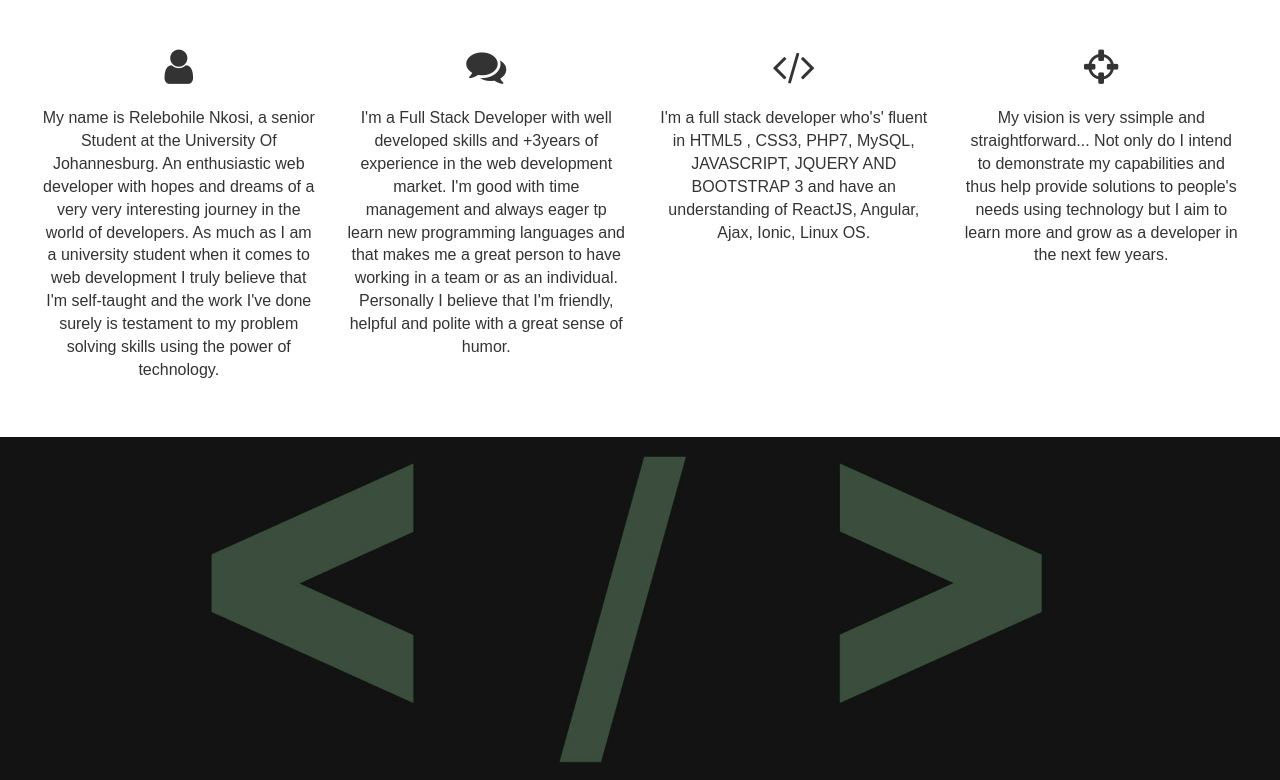
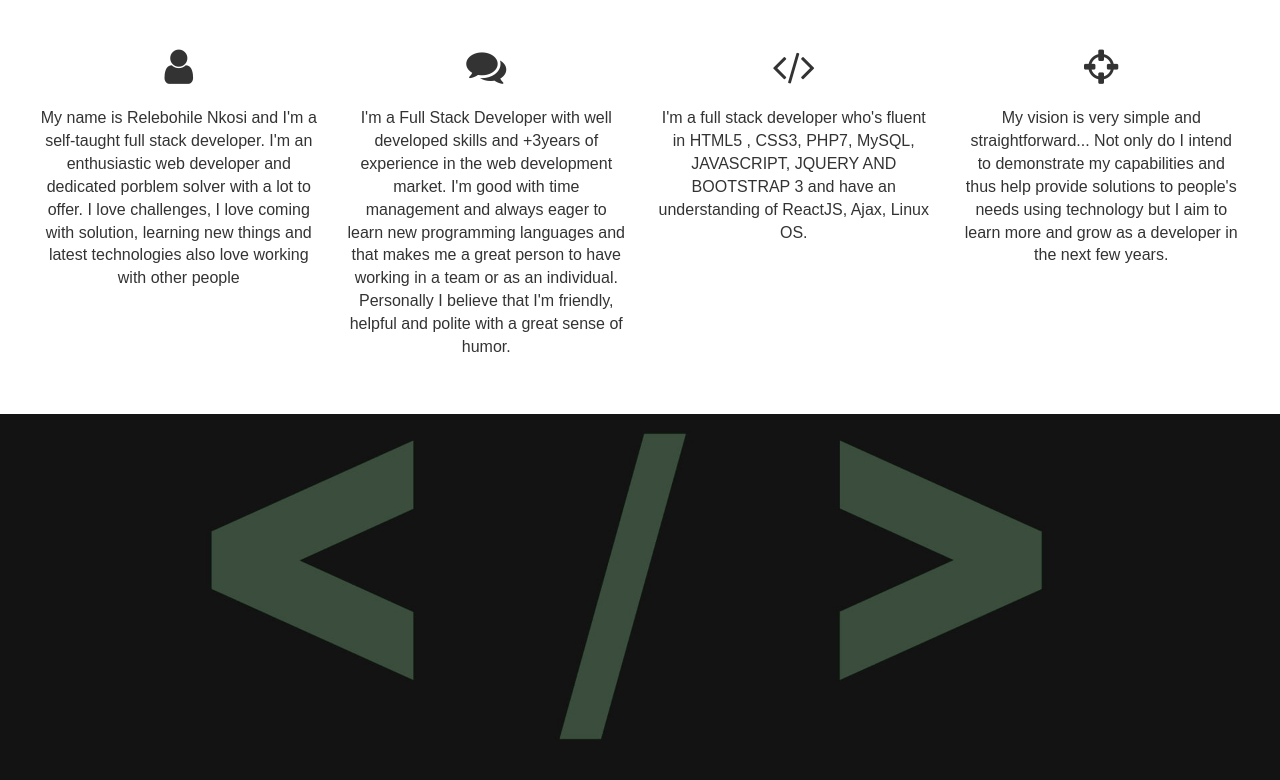
Before and after one commit to RelCode/RelCode.github.io, a plain HTML site: page rjnkosi/index.html in a window 1280 px wide. Shown: the part 1000-1780 px from the top of the page. Drawn offline with Linux system fonts and the light colour scheme.

Commit message:
Update index.html

```diff
--- a/rjnkosi/index.html
+++ b/rjnkosi/index.html
@@ -71,25 +71,25 @@
 				<div class="col-sm-3 about-me">
 					<span class="fa fa-user"></span>
 					<p>
-						My name is Relebohile Nkosi, a senior Student at the University Of Johannesburg. An enthusiastic web developer with hopes and dreams of a very very interesting journey in the world of developers. As much as I am a university student when it comes to web development I truly believe that I'm self-taught and the work I've done surely is testament to my problem solving skills using the power of technology.
+						My name is Relebohile Nkosi and I'm a self-taught full stack developer. I'm an enthusiastic web developer and dedicated porblem solver with a lot to offer. I love challenges, I love coming with solution, learning new things and latest technologies also love working with other people
 					</p>
 				</div>
 				<div class="col-sm-3 about-me">
 					<span class="fa fa-comments"></span>
 					<p>
-						I'm a Full Stack Developer with well developed skills and +3years of experience in the web development market. I'm good with time management and always eager tp learn new programming languages and that makes me a great person to have working in a team or as an individual. Personally I believe that I'm friendly, helpful and polite with a great sense of humor.
+						I'm a Full Stack Developer with well developed skills and +3years of experience in the web development market. I'm good with time management and always eager to learn new programming languages and that makes me a great person to have working in a team or as an individual. Personally I believe that I'm friendly, helpful and polite with a great sense of humor.
 					</p>
 				</div>
 				<div class="col-sm-3 about-me">
 					<span class="fa fa-code"></span>
 					<p>
-						I'm a full stack developer who's' fluent in HTML5 , CSS3, PHP7, MySQL, JAVASCRIPT, JQUERY AND BOOTSTRAP 3 and have an understanding of ReactJS, Angular, Ajax, Ionic, Linux OS.
+						I'm a full stack developer who's fluent in HTML5 , CSS3, PHP7, MySQL, JAVASCRIPT, JQUERY AND BOOTSTRAP 3 and have an understanding of ReactJS, Ajax, Linux OS.
 					</p>
 				</div>
 				<div class="col-sm-3 about-me">
 					<span class="fa fa-crosshairs"></span>
 					<p>
-						My vision is very ssimple and straightforward... Not only do I intend to demonstrate my capabilities and thus help provide solutions to people's needs using technology but I aim to learn more and grow as a developer in the next few years.
+						My vision is very simple and straightforward... Not only do I intend to demonstrate my capabilities and thus help provide solutions to people's needs using technology but I aim to learn more and grow as a developer in the next few years.
 					</p>
 				</div>
 			</div>
@@ -114,10 +114,10 @@
 				</div>
 				<div class="col-sm-4 past-work">
 					<a href="#imagemodal" data-toggle="modal" data-target="#imagemodal">
-						<img class="image" src="../images/six.jpg">
+						<img class="image" src="../images/uhome.png">
 					</a>
 					<p class="work-desc">
-						A freelance project for client. What it does is that it allows the client to save information about his clients for his business and also be able to make use of my PHP script that allows him to generate all sorts of invoices and quotations for his clients and send them as PDF using a library I configured into the system (MPDF)
+						I worked on this as a side project, what the system does is help university student find accommodation with ease by creating an account and applying for accommodation and get immediate response online. The system also have a chat app and a QR login window. Simple one of the best things I've worked on.<br><a href="https://uhome.co.za">Check it here</a>
 					</p>
 				</div>
 				<div class="col-sm-4 past-work">
```
